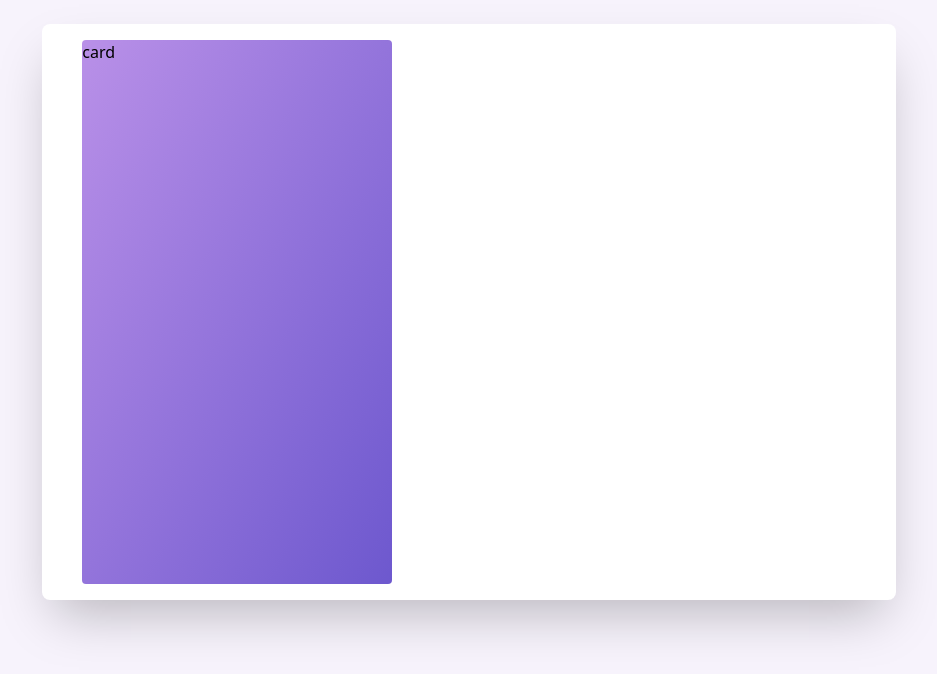
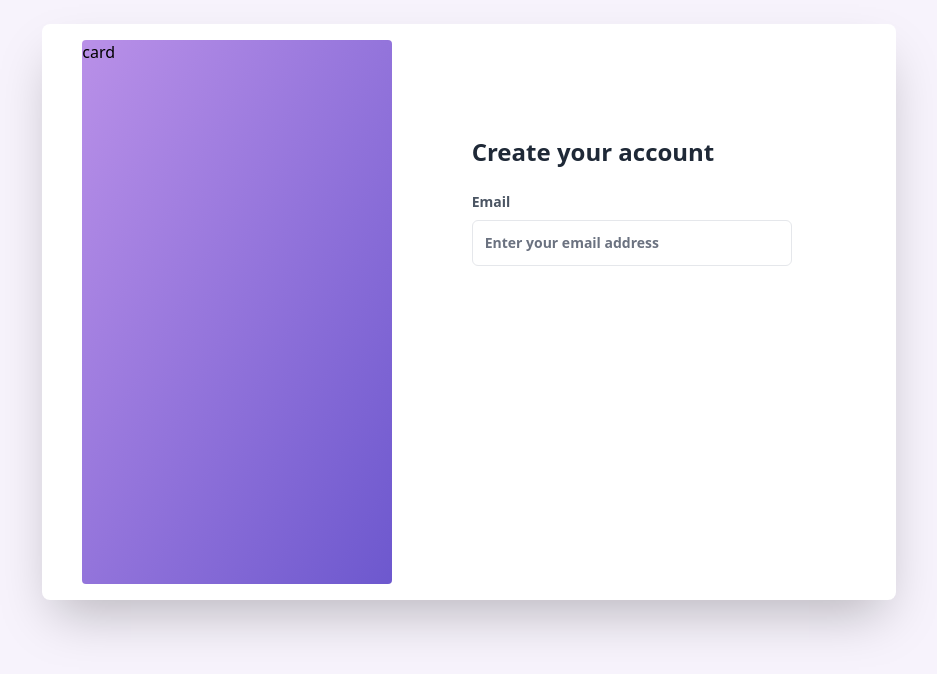
Before and after one commit to nasir-001/100-components, a Vue app: page /layout26 in a window 1280 px wide. Shown: the top 674 px of the page, without its empty margins (171-1108 px from the left). Built offline with nearby package versions, Linux system fonts and the light colour scheme; the HTML template or start-up script is replaced by a standard one.

Commit message:
add email input

```diff
--- a/src/views/Layout26.vue
+++ b/src/views/Layout26.vue
@@ -5,8 +5,16 @@
         <div class="mt-4 w-2/5 rounded h-130 bg-gradient-to-tl from-layout26gradientBottomColor to-layout26gradientTopColor">
           card
         </div>
-        <div class="w-2/5">
-
+        <div class="w-2/5 ml-20">
+          <div class="pt-28 text-2xl font-semibold text-gray-800">
+            Create your account
+          </div>
+          <div class="pt-6 text-sm font-semibold text-gray-600">
+            Email
+          </div>
+          <div class="mt-2 w-80">
+            <input type="text" class="w-full border-gray-200 text-sm font-semibold py-3 rounded-md" placeholder="Enter your email address" />
+          </div>
         </div>
       </div>
     </div>
```
